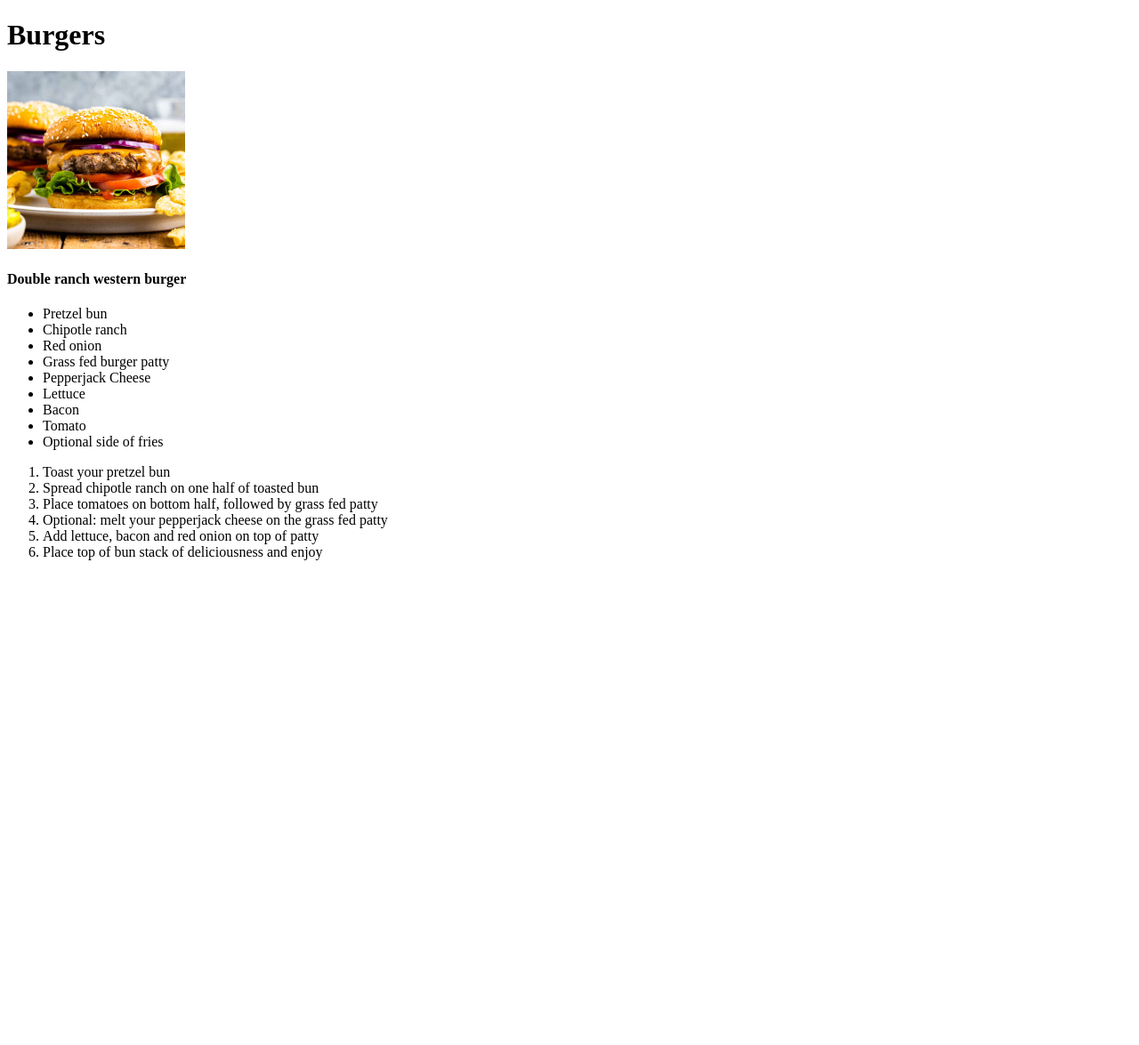
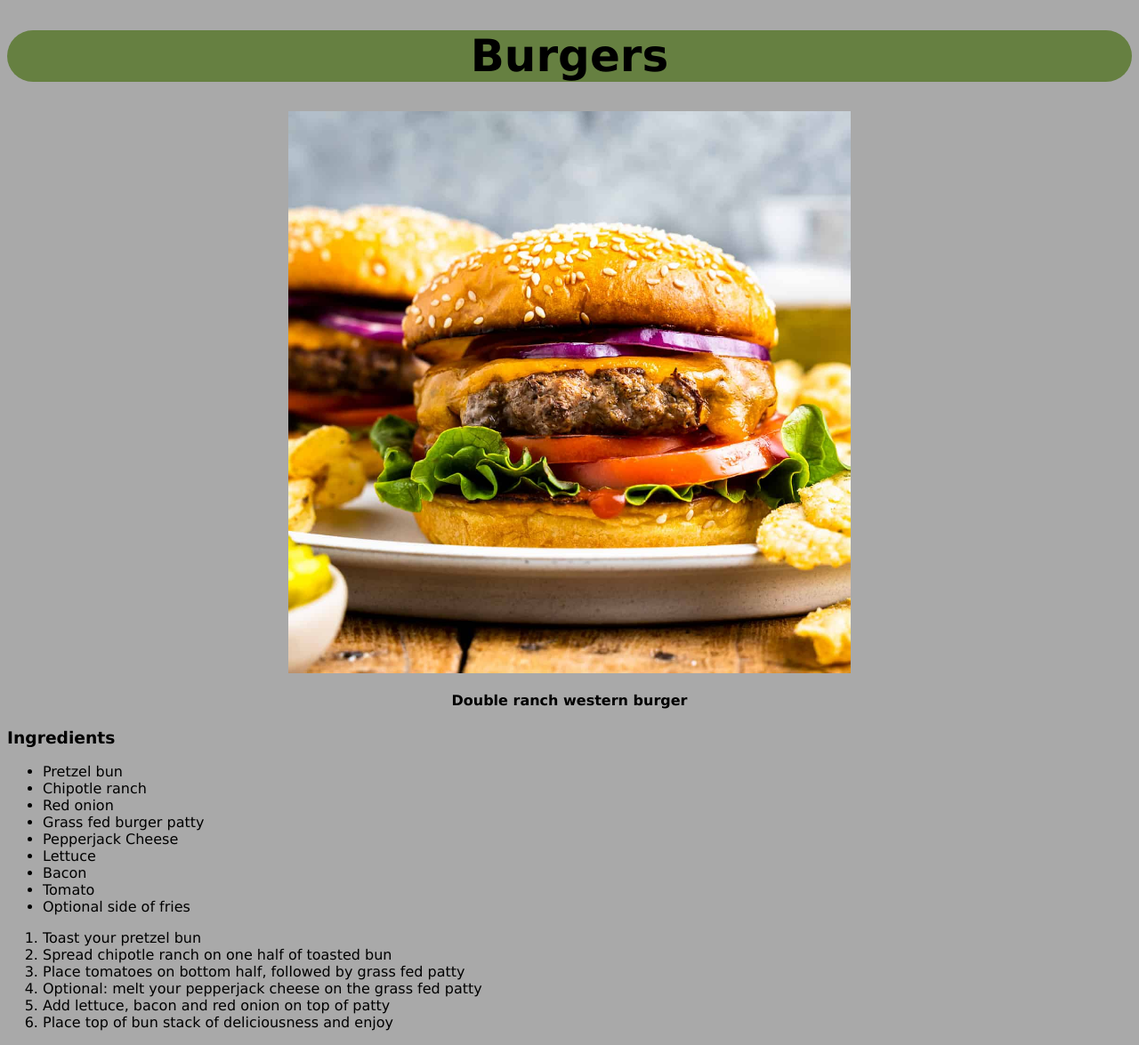
Before and after one commit to ZiMP45/odin-recipes, a plain HTML site: page recipes/burgers.html in a window 1280 px wide. Shown: the whole page at 89% size. Before the commit the page ends 800 px from the top, so only its background shows below. Drawn offline with Linux system fonts and the light colour scheme.

Commit message:
Create CSS file and add inlineCSS to HTML

```diff
--- /dev/null
+++ b/images/index_files/style.css
@@ -0,0 +1,12 @@
+body {
+    background-color: darkgray;
+}
+
+h1 {
+    background-color: #7A9A4C;
+    text-align: center;
+}
+
+ul {
+    text-align: center;
+}
--- a/recipes/burgers.html
+++ b/recipes/burgers.html
@@ -3,12 +3,14 @@
 <head>
     <meta charset="UTF-8">
     <title>burgers</title>
+    <link rel="stylesheet" href="../style.css">
 </head>
 <body>
     <h1>Burgers</h1>
-    <img src="../images/burger.jpeg" alt="burger" width="200px">
+    <img src="../images/burger.jpeg" class="center" alt="burger" width="200px">
     <h4>Double ranch western burger</h4>
-    <ul>
+    <h3>Ingredients</h3>
+    <ul id="ingredients">
         <li>Pretzel bun</li>
         <li>Chipotle ranch</li>
         <li>Red onion</li>
--- /dev/null
+++ b/style.css
@@ -0,0 +1,37 @@
+body {
+    background-color: darkgray;
+    font-family:'Lucida Sans', 'Lucida Sans Regular', sans-serif
+}
+
+h1 {
+    background-color: #668041;
+    border-radius: 80px;
+    width: auto;
+    text-align: center;
+    font-size: 50px;
+}
+
+ul {
+    text-align: center;
+}
+
+#menu {
+    text-decoration: none;
+    color: black;
+}
+
+h4 {
+    text-align: center;
+}
+
+img {
+    display: block;
+    margin-left: auto;
+    margin-right: auto;
+    width: 50%;
+}
+
+#ingredients {
+    text-align: left;
+    border-color: black;
+}
```
Also changed, not shown: images/index.html (added, +54 -0 lines), index.html (+8 -3 lines), recipes/protein_pancakes.html (+3 -2 lines), recipes/tofu_scramble.html (+3 -2 lines).
